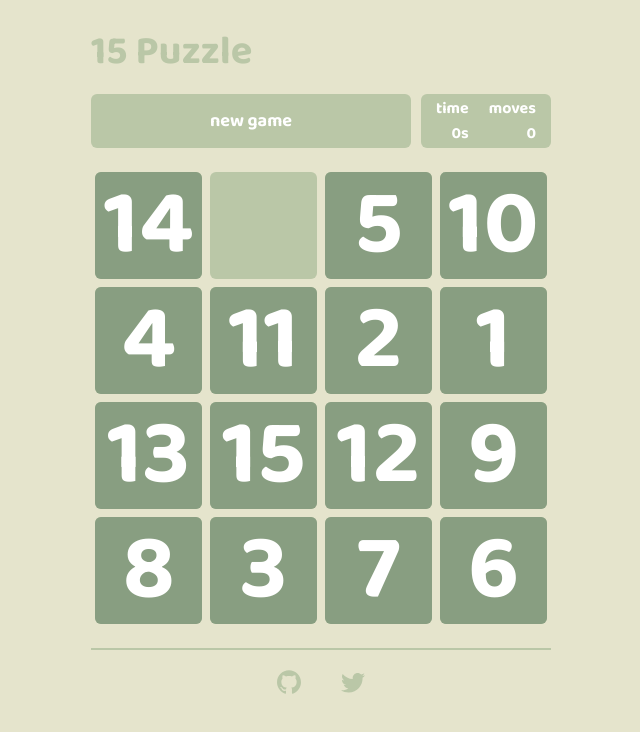
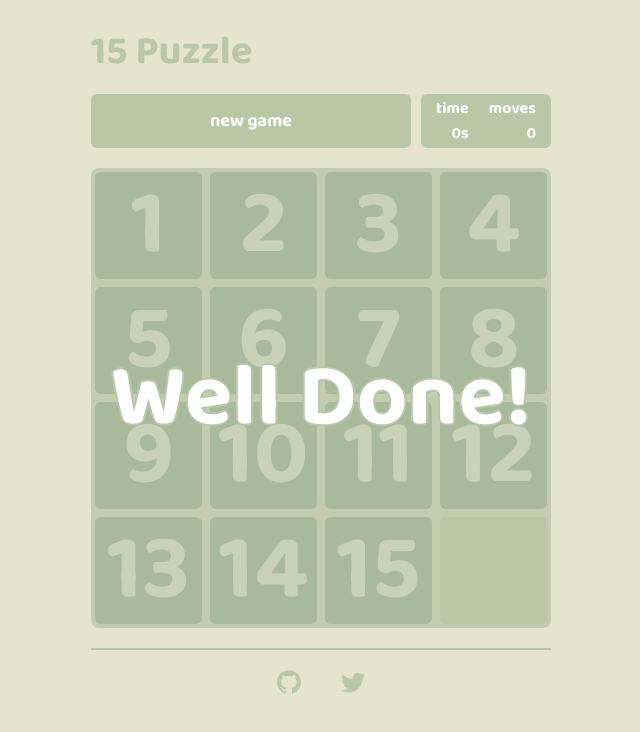
Before and after one commit to aliemir/15puzzle, a React (Create React App) app: page / in a window 1280 px wide. Shown: the top 732 px of the page, without its empty margins (319-959 px from the left). Built offline with nearby package versions, Linux system fonts and the light colour scheme.

Commit message:
game ends now

```diff
--- a/src/App.tsx
+++ b/src/App.tsx
@@ -38,7 +38,11 @@ function App() {
       >
         {time > 0 && status === GameStatus.paused ? 'PAUSED' : ''}
       </div>
-      <Board onClickHandler={move as (index: number) => void} tiles={tiles} />
+      <Board
+        onClickHandler={move as (index: number) => void}
+        tiles={tiles}
+        finished={status === GameStatus.finished}
+      />
       <Footer />
     </Container>
   )
--- a/src/components/Board.tsx
+++ b/src/components/Board.tsx
@@ -6,6 +6,7 @@ import Tile, { ShadowTile } from './Tile'
 export interface BoardProps {
   onClickHandler: (index: number) => void
   tiles: NumberTile[]
+  finished?: boolean
 }
 
 const shadowArray = Array.from(
@@ -17,9 +18,19 @@ const shadowArray = Array.from(
   })
 )
 
-const Board: React.FC<BoardProps> = ({ tiles, onClickHandler }) => {
+const Board: React.FC<BoardProps> = ({ finished, tiles, onClickHandler }) => {
   return (
     <BoardWrapper>
+      <div
+        className='overlay'
+        style={
+          finished
+            ? { opacity: 1, visibility: 'visible' }
+            : { opacity: 0, visibility: 'hidden' }
+        }
+      >
+        Well Done!
+      </div>
       {shadowArray.map((st) => (
         <ShadowTile key={st.value} col={st.col} row={st.row} />
       ))}
--- a/src/elements/BoardWrapper.tsx
+++ b/src/elements/BoardWrapper.tsx
@@ -2,7 +2,28 @@ import styled from 'styled-components'
 
 export const BoardWrapper = styled.div`
   width: 100%;
+  position: relative;
   padding-bottom: 100%;
   position: relative;
-  // background: lightgray;
+  .overlay {
+    visibility: visible;
+    opacity: 1;
+    transition-duration: 0.3s;
+    transition-property: visibility, opacity;
+    transition-timing-function: ease;
+    background: ${(props) => props.theme.colors.backgroundDark + 'cc'};
+    text-shadow: ${(props) => `0px 2px 0px ${props.theme.colors.backgroundDark},
+    0px -2px 0px ${props.theme.colors.backgroundDark}, 2px 0px 0px ${props.theme.colors.backgroundDark},
+    -2px 0px 0px ${props.theme.colors.backgroundDark}`};
+    border-radius: 8px;
+    box-sizing: border-box;
+    position: absolute;
+    z-index: 2;
+    width: 100%;
+    height: 100%;
+    display: flex;
+    justify-content: center;
+    align-items: center;
+    font-size: 11vmin;
+  }
 `
--- a/src/utils/game.ts
+++ b/src/utils/game.ts
@@ -14,6 +14,7 @@ export interface NumberTile {
 export enum GameStatus {
   paused = 'PAUSED',
   active = 'ACTIVE',
+  finished = 'FINISHED',
 }
 
 type GameArray = Array<number | undefined>
@@ -139,7 +140,7 @@ const _generateTiles = (array: GameArray): NumberTile[] => {
 }
 
 const use15Puzzle = () => {
-  const [array, setArray] = useState<GameArray>(_generate())
+  const [array, setArray] = useState<GameArray>(_generate(false))
   const [tiles, setTiles] = useState<NumberTile[]>([])
   const [status, setStatus] = useState<GameStatus>(GameStatus.paused)
   const [time, setTime] = useState<number>(0)
@@ -154,6 +155,18 @@ const use15Puzzle = () => {
 
   useEffect(() => {
     setTiles(_generateTiles(array).sort((a, b) => a.value - b.value))
+
+    if (
+      array.reduce((acc, curr, i) => {
+        if (i + 1 === curr || curr === undefined) {
+          return acc && true
+        } else {
+          return false
+        }
+      }, true)
+    ) {
+      setStatus(GameStatus.finished)
+    }
   }, [array])
 
   const move = useMemoizedCallback((index: number) => {
```
